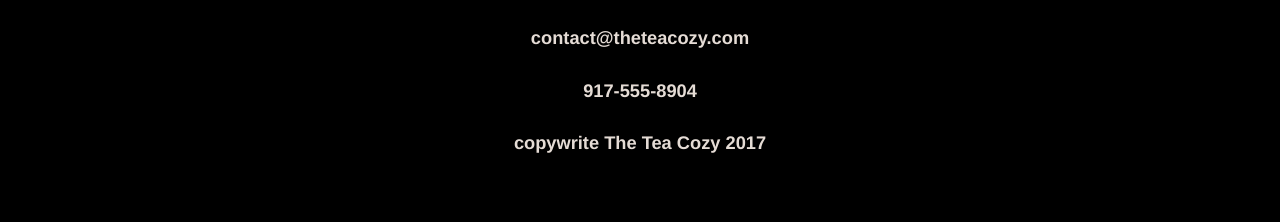
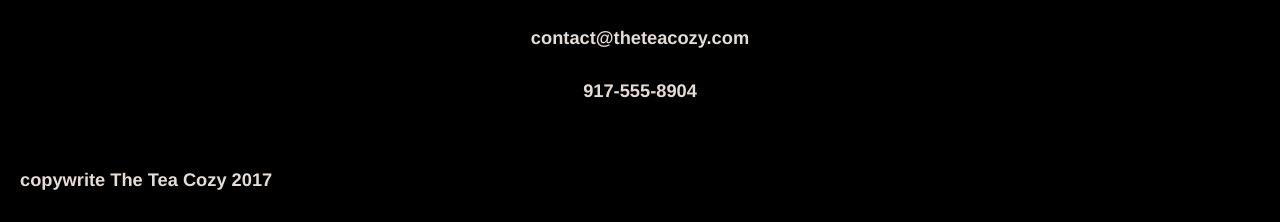
Before and after one commit to johnosorio182/Cozytea, a plain HTML site: page index.html in a window 1280 px wide. Shown: the part 2240-2462 px from the top of the page. Before the commit the page ends 2425 px from the top, so only its background shows below. Drawn offline with Linux system fonts and the light colour scheme.

Commit message:
finished project

```diff
--- a/css/style.css
+++ b/css/style.css
@@ -153,3 +153,12 @@ a {
     justify-content: center;
     flex-direction: column;
 }
+
+#contact {
+    height: 200px;
+}
+footer {
+    padding-left: 20px;
+    text-align: left;
+
+}
```
